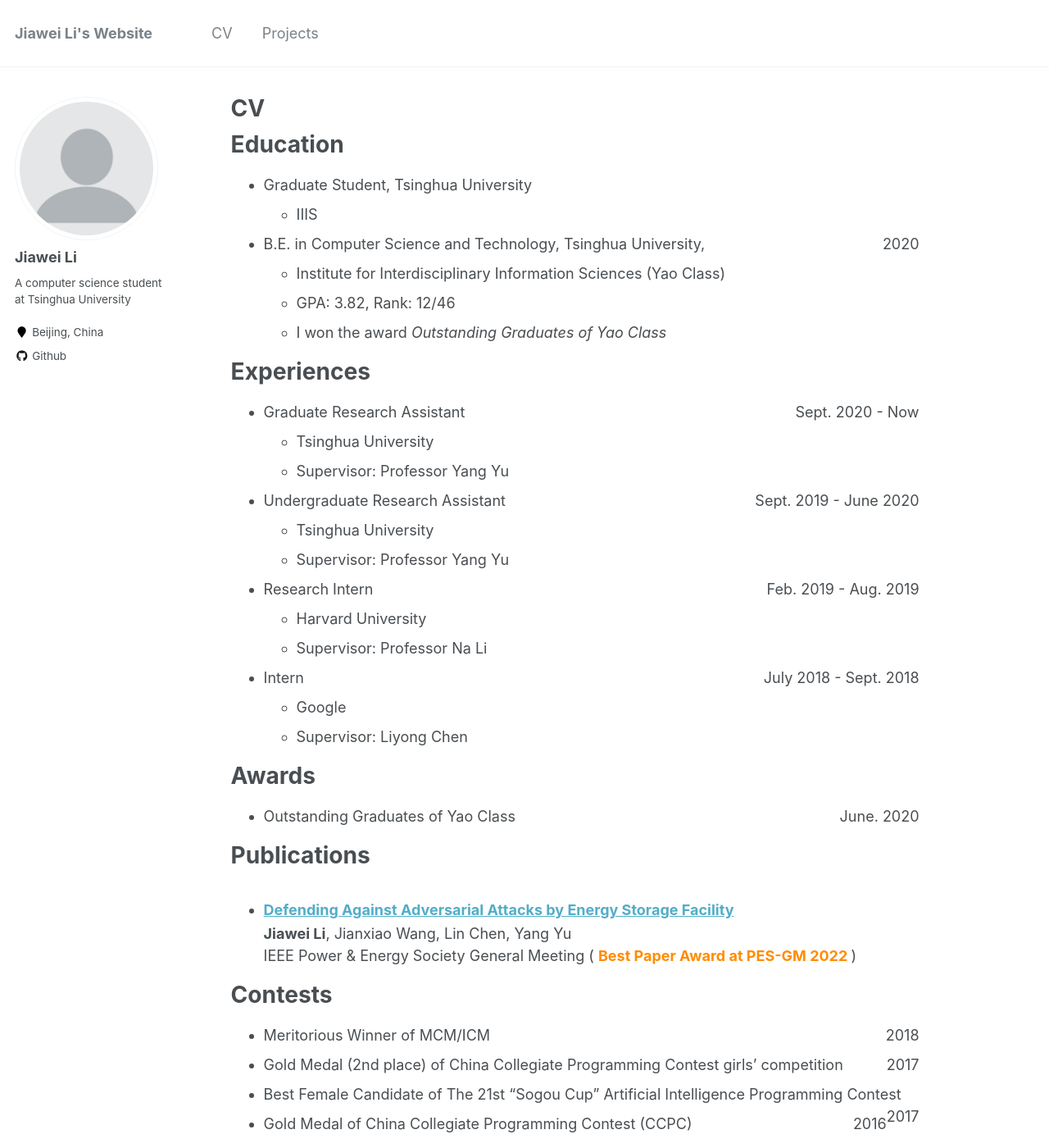
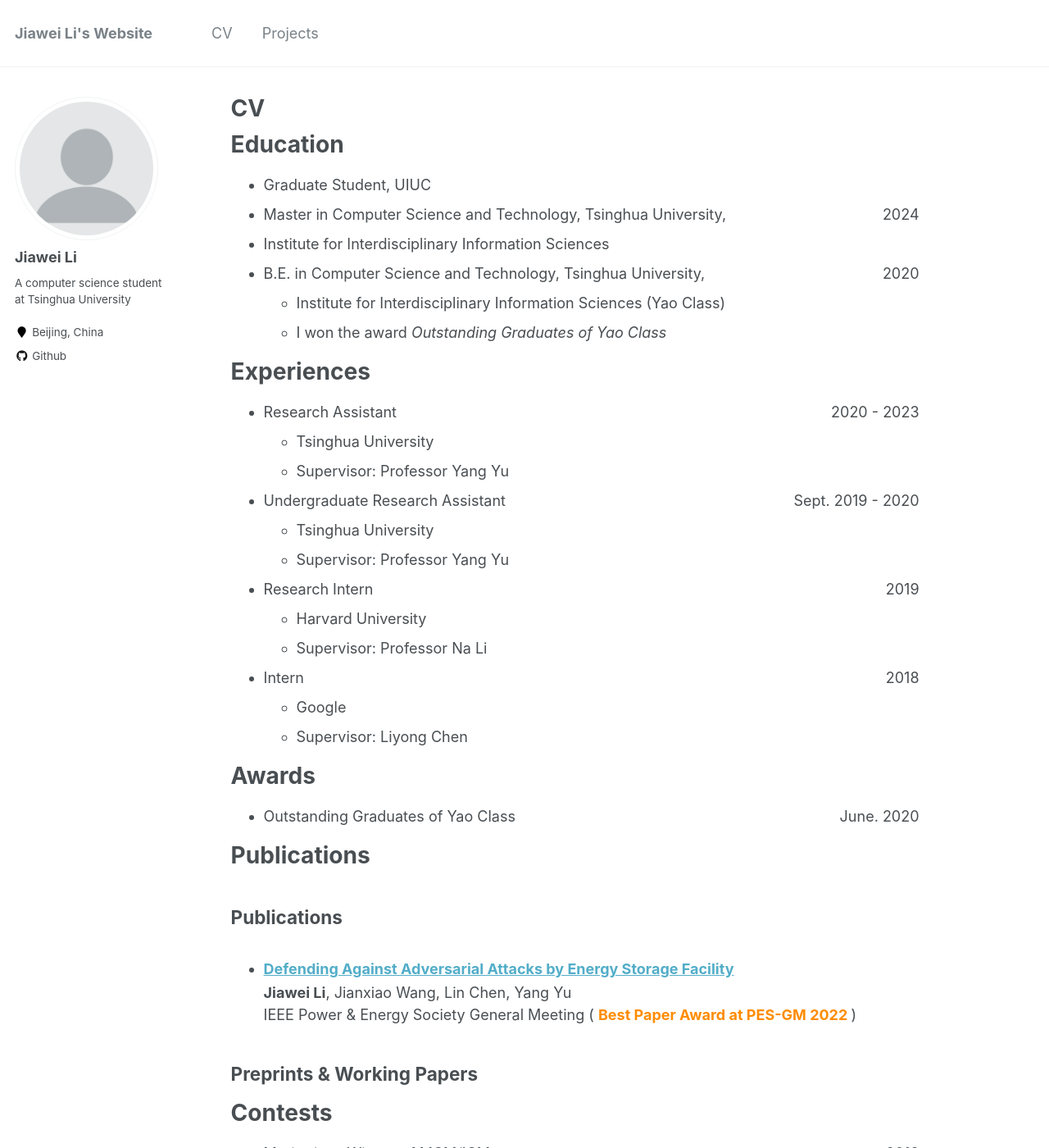
Before and after one commit to Jiawei-Li20/Jiawei-Li20.github.io, a Jekyll site: the page built from _pages/cv.md, in a window 1280 px wide and 1400 px high. Shown: the whole window at 82% size. Built offline with Jekyll 4.4.1, drawn with Linux system fonts in a browser that asks for light colours.

Commit message:
Update CV with new education and experience details

```diff
--- a/_pages/cv.md
+++ b/_pages/cv.md
@@ -11,28 +11,28 @@ redirect_from:
 
 Education
 ======
-* <div style="width: 800px"> Graduate Student, Tsinghua University</div>
-  * IIIS
+* <div style="width: 800px"> Graduate Student, UIUC</div>
+* <div style="width: 800px"> Master in Computer Science and Technology, Tsinghua University, <span style="float:right;"> 2024 </span> </div>
+* Institute for Interdisciplinary Information Sciences
 * <div style="width: 800px"> B.E. in Computer Science and Technology, Tsinghua University, <span style="float:right;"> 2020 </span> </div>
   * Institute for Interdisciplinary Information Sciences (Yao Class)
-  * GPA: 3.82, Rank: 12/46
   * I won the award *Outstanding Graduates of Yao Class*
 
 Experiences
 ======
-* <div style="width: 800px"> Graduate Research Assistant <span style="float:right;"> Sept. 2020 - Now </span> </div>
+* <div style="width: 800px"> Research Assistant <span style="float:right;"> 2020 - 2023 </span> </div>
   * Tsinghua University
   * Supervisor: Professor Yang Yu
 
-* <div style="width: 800px"> Undergraduate Research Assistant <span style="float:right;"> Sept. 2019 - June 2020 </span> </div>
+* <div style="width: 800px"> Undergraduate Research Assistant <span style="float:right;"> Sept. 2019 - 2020 </span> </div>
   * Tsinghua University
   * Supervisor: Professor Yang Yu
 
-* <div style="width: 800px"> Research Intern <span style="float:right;"> Feb. 2019 - Aug. 2019 </span> </div>
+* <div style="width: 800px"> Research Intern <span style="float:right;"> 2019 </span> </div>
   * Harvard University
   * Supervisor: Professor Na Li
 
-* <div style="width: 800px"> Intern <span style="float:right;"> July 2018 - Sept. 2018 </span> </div>
+* <div style="width: 800px"> Intern <span style="float:right;"> 2018 </span> </div>
   * Google
   * Supervisor: Liyong Chen
 
@@ -42,11 +42,25 @@ Awards
 
 Publications
 ======
-  <ul>{% for post in site.publications reversed %}
-    {% if post.published %}
+{% assign sorted_pubs = site.publications | sort: 'date' | reversed %}
+
+<h2>Publications</h2>
+<ul>
+  {% for post in sorted_pubs %}
+    {% if post.published and post.category != 'preprint' %}
       {% include archive-single-cv.html %}
     {% endif %}
-  {% endfor %}</ul>
+  {% endfor %}
+</ul>
+
+<h2>Preprints & Working Papers</h2>
+<ul>
+  {% for post in sorted_pubs %}
+    {% if post.published and post.category == 'preprint' %}
+      {% include archive-single-cv.html %}
+    {% endif %}
+  {% endfor %}
+</ul>
 
 Contests
 =====
```
